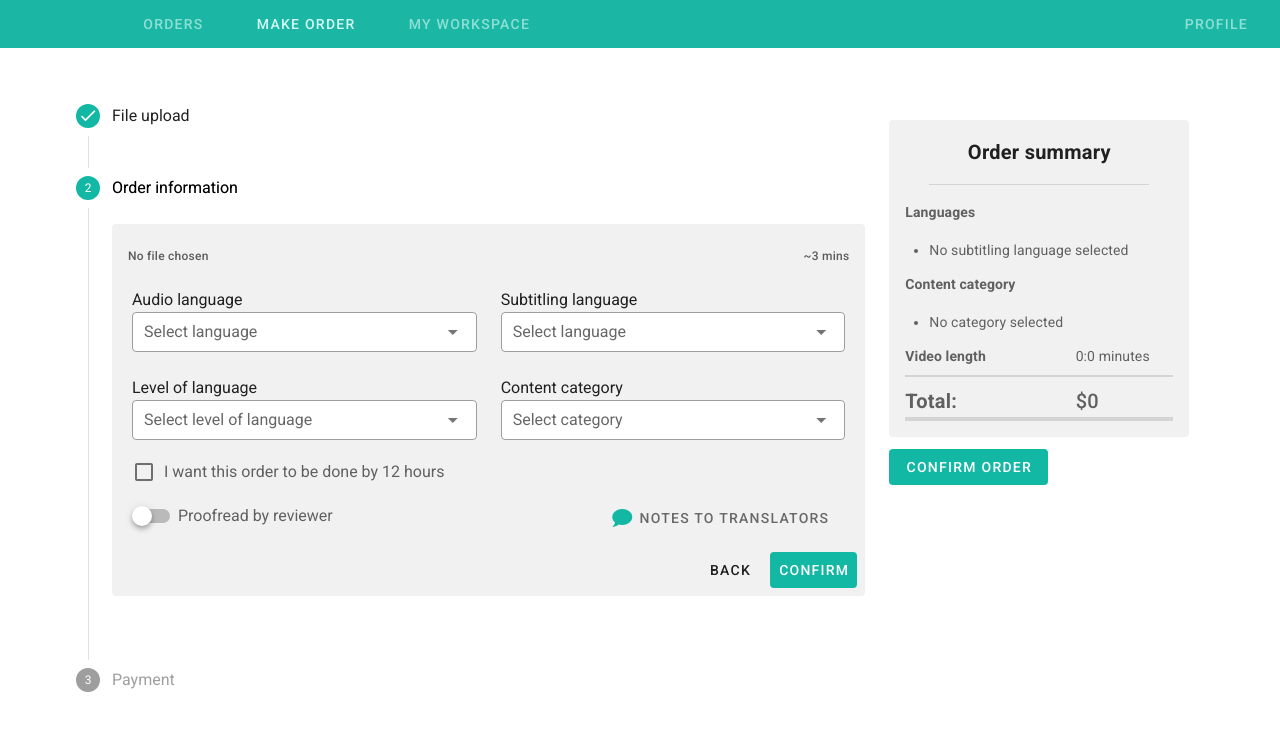
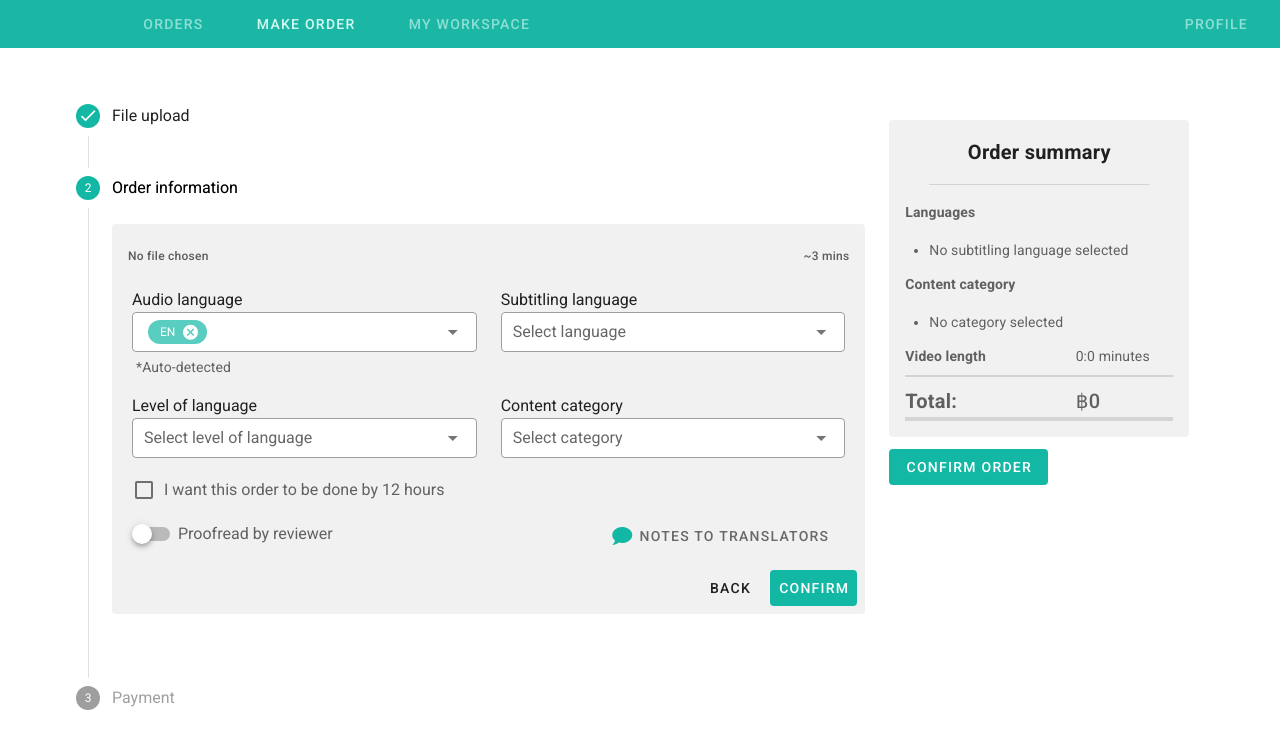
Before and after one commit to upside-down-cubes/gophi-frontend, a Vue app: page /makeorder in a window 1280 px wide. Shown: the top 748 px of the page. Built offline with nearby package versions, Linux system fonts and the light colour scheme; grey boxes are pictures that could not be loaded.

Commit message:
preappend language for audio language like using AI

```diff
--- a/src/components/customer/MakeOrder.vue
+++ b/src/components/customer/MakeOrder.vue
@@ -185,6 +185,9 @@
                   </v-autocomplete>
                 </v-col>
               </v-row>
+              <v-card-subtitle class="mx-2 pt-1">
+                <span>*Auto-detected</span>
+              </v-card-subtitle>
               <v-row class="mx-2">
                 <v-col>
                   <span>Level of language</span>
@@ -513,10 +516,10 @@
               </v-col>
               <v-col>
                 <span v-if="categoryInput !== ''" class="text-h6"
-                  >${{ (subtitlingLangInput.length + 1) * 30 }}</span
+                  >฿{{ (subtitlingLangInput.length + 1) * 30 }}</span
                 >
                 <span v-else class="text-h6"
-                  >${{ subtitlingLangInput.length * 30 }}</span
+                  >฿{{ subtitlingLangInput.length * 30 }}</span
                 >
               </v-col>
             </v-row>
@@ -561,7 +564,7 @@ export default {
       videoDuration: [0, 0],
       video:
         '<iframe width="213" height="150" src="https://www.youtube.com/embed/H3vFeHYfquw" allow="autoplay; encrypted-media" allowfullscreen></iframe>',
-      audioLangInput: "",
+      audioLangInput: "EN",
       subtitlingLangInput: [],
       levelOfLangInput: "",
       categoryInput: "",
```
